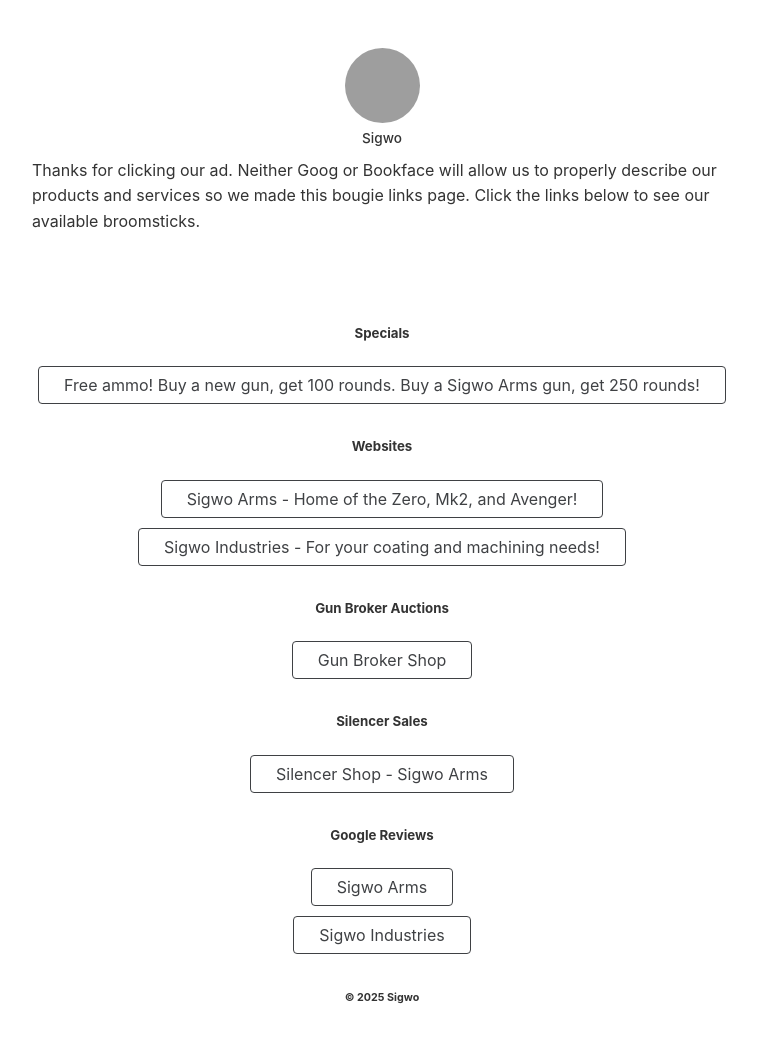
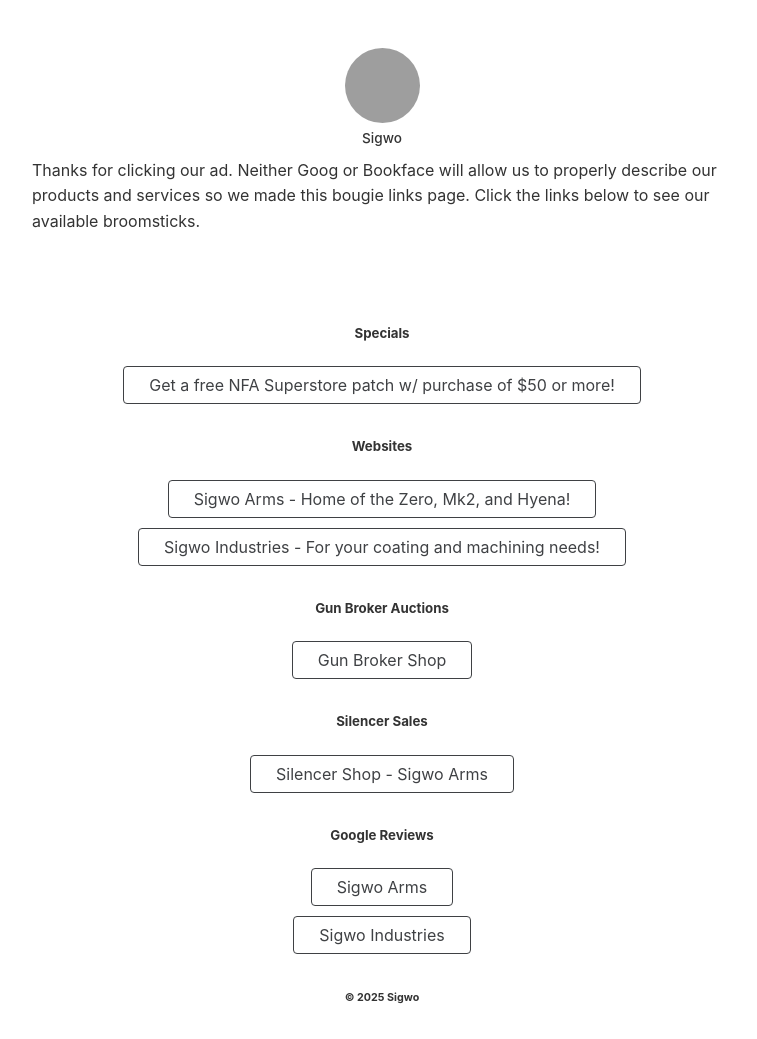
Before and after one commit to sigwo/sigwo-links, a Jekyll site: the page built from index.html, in a window 1280 px wide. Shown: the whole page, without its empty margins (258-1015 px from the left). Built offline with Jekyll 4.4.1, drawn with Linux system fonts in a browser that asks for light colours; nearby versions of some CDN libraries; grey boxes are pictures that could not be loaded.

Commit message:
Update links.yml

```diff
--- a/_data/links.yml
+++ b/_data/links.yml
@@ -1,11 +1,11 @@
 - category: Specials
   items:
-    - title: Free ammo! Buy a new gun, get 100 rounds. Buy a Sigwo Arms gun, get 250 rounds!
+    - title: Get a free NFA Superstore patch w/ purchase of $50 or more!
       url: https://www.sigwoarms.com
 
 - category: Websites
   items:
-    - title: Sigwo Arms - Home of the Zero, Mk2, and Avenger!
+    - title: Sigwo Arms - Home of the Zero, Mk2, and Hyena!
       url: https://www.sigwoarms.com/r/ToV
     - title: Sigwo Industries - For your coating and machining needs!
       url: https://www.sigwoindustries.com/r/oI6
```
